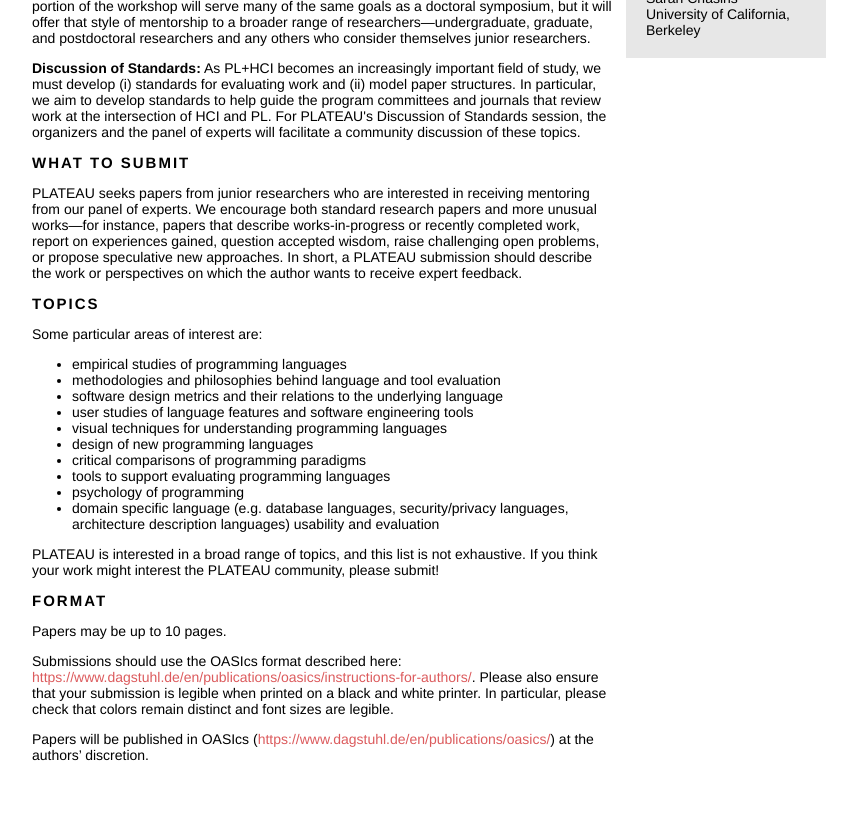
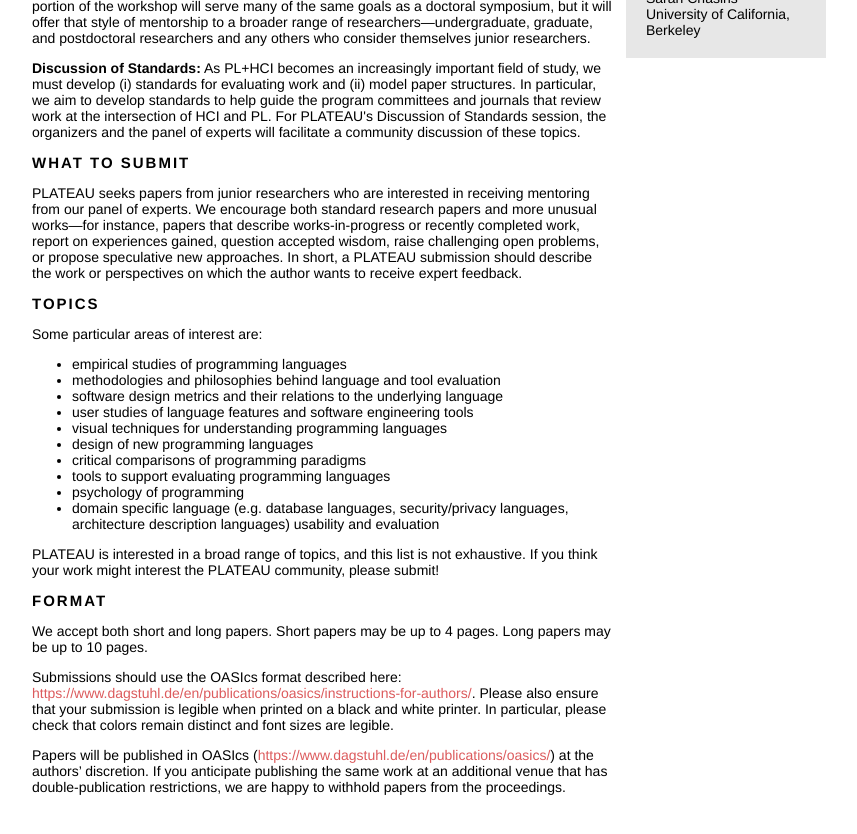
Before and after one commit to plateau-workshop/plateau, a Jekyll site: the page built from index.html, in a window 1280 px wide and 900 px high, scrolled down 684 px. Shown: the top 834 px of the window, without its empty margins (211-1068 px from the left). Built offline with Jekyll 4.4.1, drawn with Linux system fonts in a browser that asks for light colours.

Commit message:
Update index.html

```diff
--- a/index.html
+++ b/index.html
@@ -111,7 +111,7 @@
     <div>
 
     <p>
-    Papers may be up to 10 pages.
+    We accept both short and long papers.  Short papers may be up to 4 pages.  Long papers may be up to 10 pages.
     </p>
 
     <p>
@@ -119,7 +119,7 @@
     </p>
 
     <p>
-    Papers will be published in OASIcs (<a href="https://www.dagstuhl.de/en/publications/oasics/" target="_blank">https://www.dagstuhl.de/en/publications/oasics/</a>) at the authors’ discretion.
+    Papers will be published in OASIcs (<a href="https://www.dagstuhl.de/en/publications/oasics/" target="_blank">https://www.dagstuhl.de/en/publications/oasics/</a>) at the authors’ discretion.  If you anticipate publishing the same work at an additional venue that has double-publication restrictions, we are happy to withhold papers from the proceedings.
     </p>
     </div>
 
```
